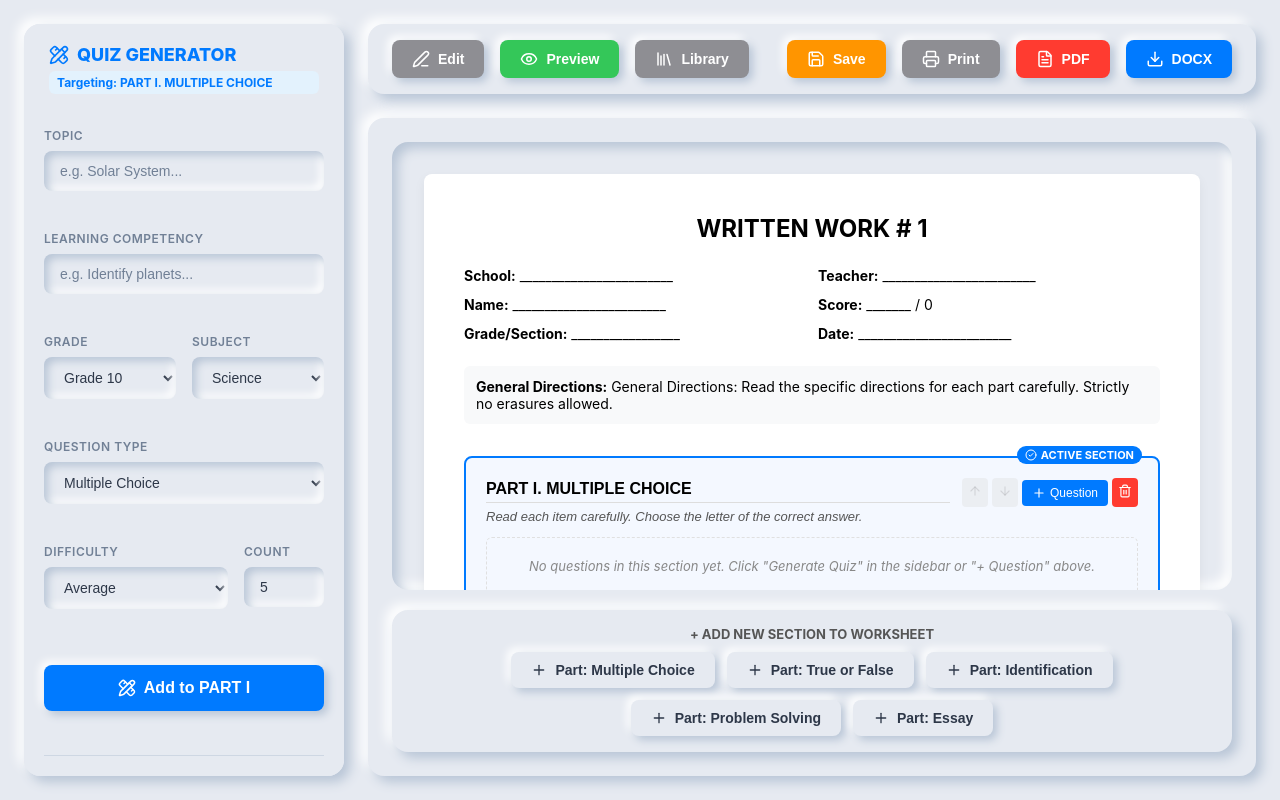
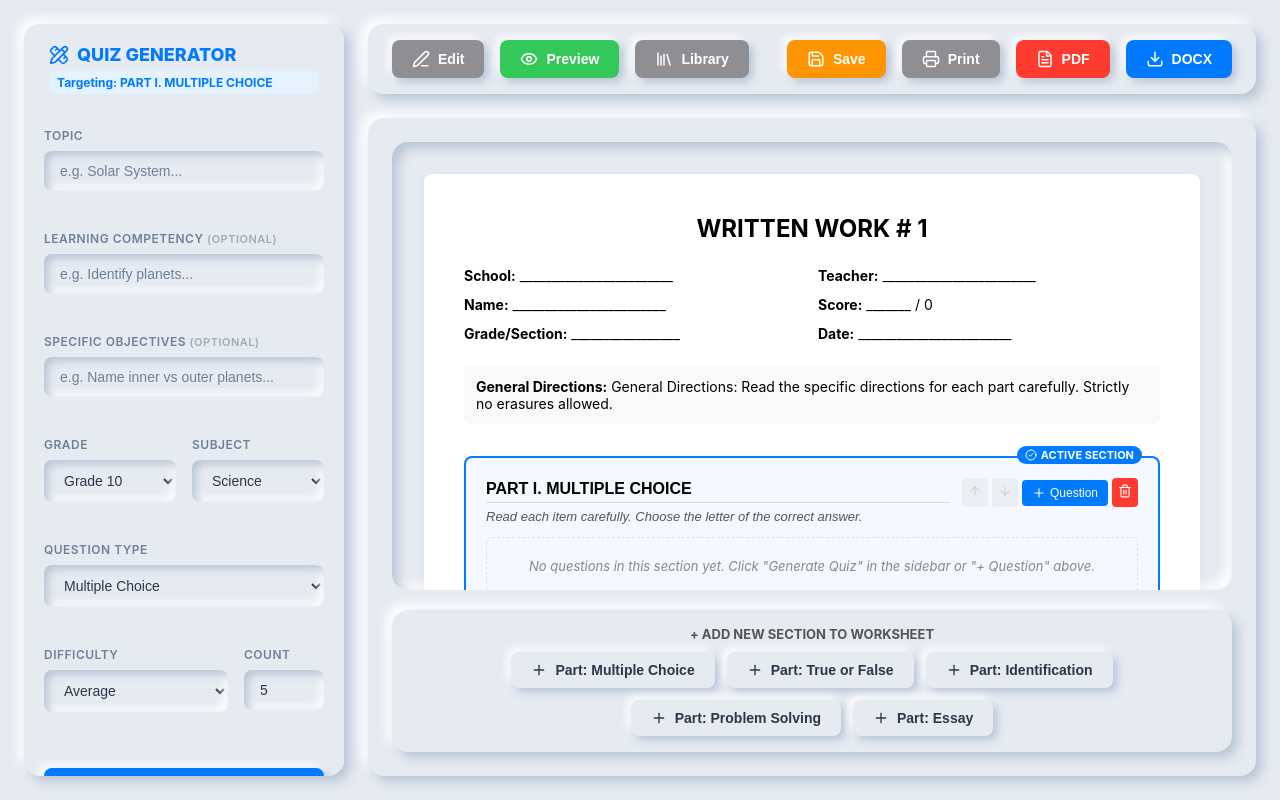
Before and after one commit to johnnavarro0928-sys/Worksheet_Maker, a Next.js app: page / in a window 1280 px wide. Built offline with nearby package versions, Linux system fonts and the light colour scheme.

Commit message:
feat: Add optional Specific Objectives field and UI formula formatting

```diff
--- a/src/app/page.tsx
+++ b/src/app/page.tsx
@@ -20,6 +20,7 @@ export default function Home() {
   const [generateConfig, setGenerateConfig] = useState({
     topic: "",
     competency: "",
+    objective: "",
     grade: "Grade 10",
     subject: "Science",
     type: "Multiple Choice",
@@ -237,13 +238,24 @@ export default function Home() {
         </div>
 
         <div className="form-group">
-          <label>Learning Competency</label>
+          <label>Learning Competency <span style={{ fontSize: '11px', opacity: 0.6 }}>(Optional)</span></label>
           <input
             type="text"
             className="neu-input"
             placeholder="e.g. Identify planets..."
             value={generateConfig.competency}
             onChange={(e) => setGenerateConfig({ ...generateConfig, competency: e.target.value })}
+          />
+        </div>
+
+        <div className="form-group">
+          <label>Specific Objectives <span style={{ fontSize: '11px', opacity: 0.6 }}>(Optional)</span></label>
+          <input
+            type="text"
+            className="neu-input"
+            placeholder="e.g. Name inner vs outer planets..."
+            value={generateConfig.objective}
+            onChange={(e) => setGenerateConfig({ ...generateConfig, objective: e.target.value })}
           />
         </div>
 
```
